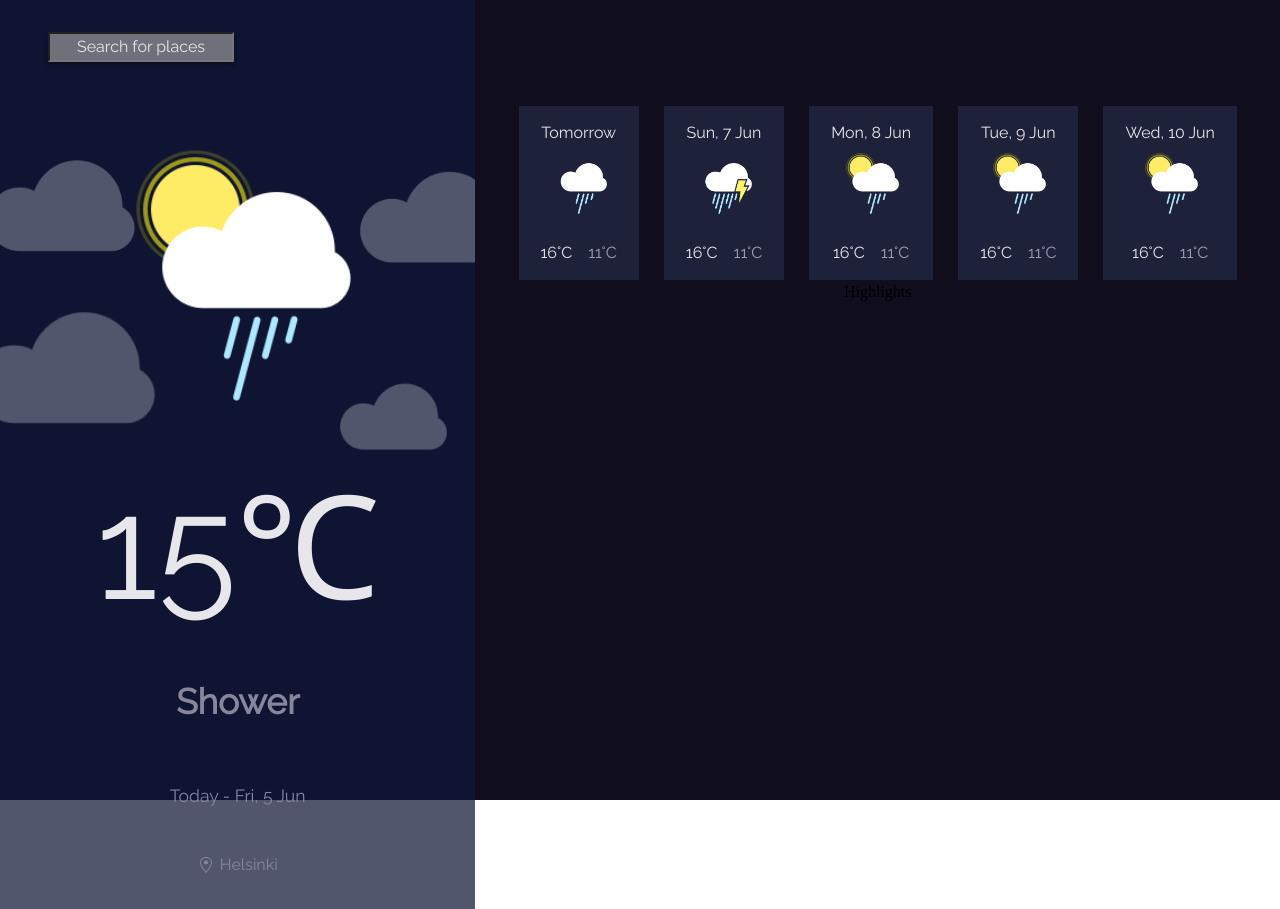
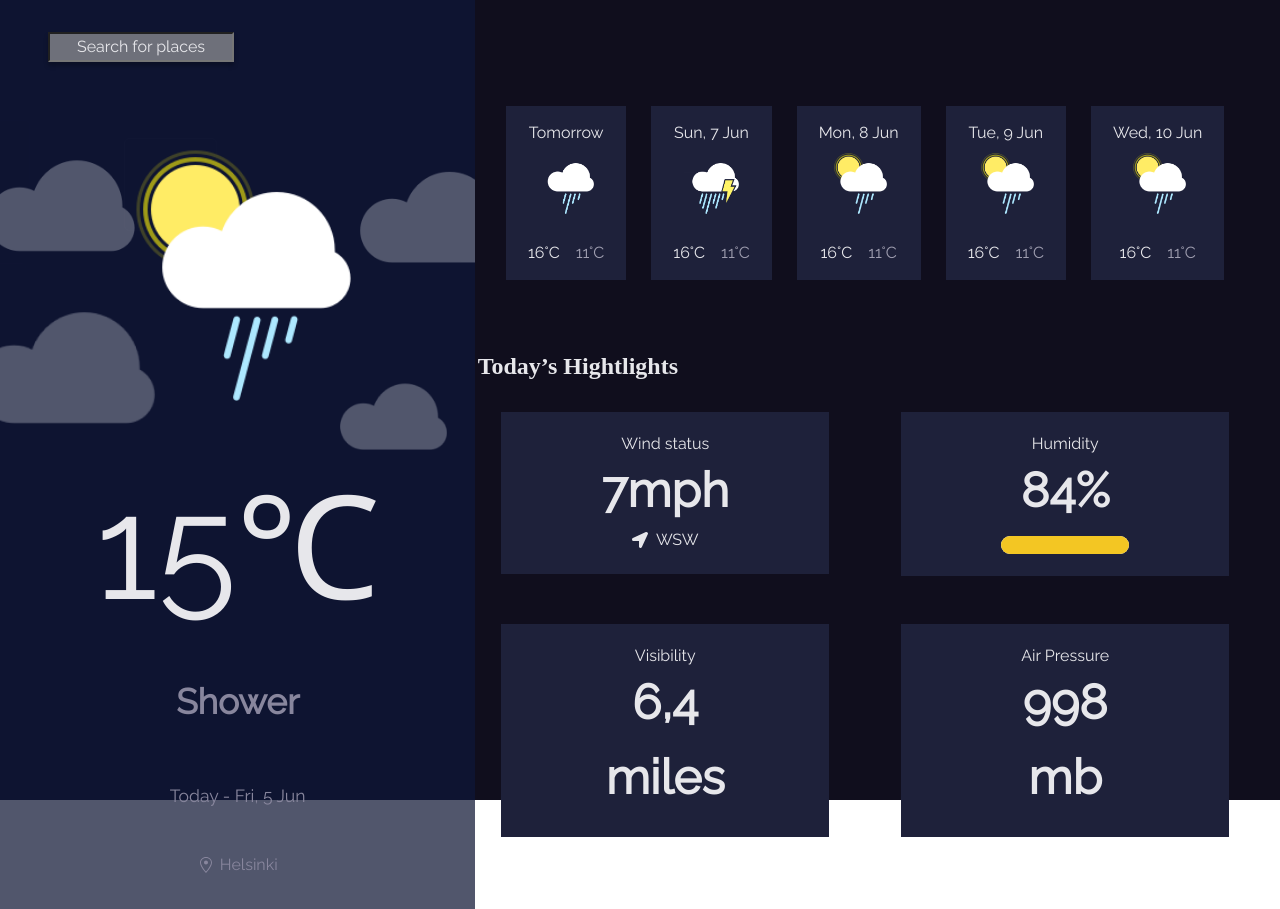
Before and after one commit to arslann/weather_app, a React (Create React App) app: page / in a window 1280 px wide. Built offline with nearby package versions, Linux system fonts and the light colour scheme.

Commit message:
add highlights container

```diff
--- a/src/App.css
+++ b/src/App.css
@@ -84,7 +84,7 @@ h6 {
   background-color: var(--color-bg);
 }
 
-@media only screen and (max-width: 768px) {
+@media only screen and (max-width: 950px) {
   .wa__sidebar-filter {
     padding: 24px 40px;
   }
@@ -108,12 +108,15 @@ h6 {
     flex-wrap: wrap;
   }
 
-  .wa__card:not(:last-child) {
+  .wa__nextdays .wa__card {
     margin-right: 16px;
+  }
+  .wa__card {
+    margin-top: 12px;
   }
 }
 
-@media only screen and (max-width: 600px) {
+@media only screen and (max-width: 690px) {
   .app {
     flex-direction: column;
   }
@@ -124,6 +127,9 @@ h6 {
 
   .wa__sidebar {
     width: 100%;
+  }
+  .wa__sidebar-filter {
+    padding: 24px 40px;
   }
 
   .wa__sidebar-container-weather p:first-child {
--- a/src/components/Card/Card.jsx
+++ b/src/components/Card/Card.jsx
@@ -1,8 +1,10 @@
 import React from 'react';
 import './card.css';
 
-function Card({ children }) {
-  return <div className="wa__card">{children}</div>;
+function Card({ children, className }) {
+  return (
+    <div className={`wa__card ${className ? className : ''}`}>{children}</div>
+  );
 }
 
 export default Card;
--- a/src/containers/highlights/Highlights.jsx
+++ b/src/containers/highlights/Highlights.jsx
@@ -1,8 +1,64 @@
 import React from 'react';
+import { Card } from '../../components';
 import './highlights.css';
+import { FaLocationArrow } from 'react-icons/fa';
 
 function Highlights() {
-  return <div>Highlights</div>;
+  const progressBar = () => {
+    return (
+      <div class="container">
+      <div class="progress2 progress-moved">
+        <div class="progress-bar2"></div>
+      </div>
+    </div>
+    );
+  };
+
+  return (
+    <div className="wa__highlights">
+      <div className="wa__highlights-text">Today’s Hightlights</div>
+      <div className="wa__highlights-container">
+        <Card className="wa__highlights-card">
+          <div className="wa__highlights-card-title">
+            <span>Wind status</span>
+          </div>
+          <div className="wa__highlights-card-text">
+            <span>7mph</span>
+          </div>
+
+          <div className="wa__highlights-wind">
+            <FaLocationArrow />
+            <span>WSW</span>
+          </div>
+        </Card>
+        <Card className="wa__highlights-card">
+          <div className="wa__highlights-card-title">
+            <span>Humidity</span>
+          </div>
+          <div className="wa__highlights-card-text">
+            <span>84%</span>
+          </div>
+          {progressBar()}
+        </Card>
+        <Card className="wa__highlights-card">
+          <div className="wa__highlights-card-title">
+            <span>Visibility</span>
+          </div>
+          <div className="wa__highlights-card-text">
+            <span>6,4 miles</span>
+          </div>
+        </Card>
+        <Card className="wa__highlights-card">
+          <div className="wa__highlights-card-title">
+            <span>Air Pressure</span>
+          </div>
+          <div className="wa__highlights-card-text">
+            <span>998 mb </span>
+          </div>
+        </Card>
+      </div>
+    </div>
+  );
 }
 
 export default Highlights;
--- a/src/containers/highlights/highlights.css
+++ b/src/containers/highlights/highlights.css
@@ -0,0 +1,96 @@
+.wa__highlights {
+  display: flex;
+  flex-direction: column;
+  margin: 0 auto;
+  margin-top: 72px;
+
+  max-width: 800px;
+}
+
+.wa__highlights-text {
+  color: var(--color-primary);
+  font-weight: 700;
+  font-size: 24px;
+  line-height: 28px;
+  text-align: left;
+  margin-bottom: 32px;
+}
+
+.wa__highlights-container {
+  display: flex;
+  justify-content: space-around;
+  flex-wrap: wrap;
+  margin: 0 auto;
+}
+
+.wa__highlights-card {
+  min-width: 328px;
+
+  padding: 22px 100px;
+  margin-bottom: 48px;
+  text-align: center;
+}
+
+.wa__highlights-card-title {
+  font-weight: 500;
+  font-size: 16px;
+  line-height: 19px;
+  /* identical to box height */
+
+  text-align: center;
+  font-family: var(--font-family);
+}
+
+.wa__highlights-card-text {
+  font-family: var(--font-family);
+  font-weight: 600;
+  font-size: 48px;
+  line-height: 75px;
+}
+
+.wa__highlights-wind {
+  display: flex;
+  align-items: center;
+  justify-content: center;
+  gap: 8px;
+}
+
+/* Progress bar */
+
+.container {
+  width: 100%;
+  text-align: center;
+  /* position: relative; */
+  margin: 0 auto;
+  margin-top: 8px;
+}
+
+.progress2 {
+  border-radius: 30px;
+  background-color: #fff;
+}
+
+.progress-bar2 {
+  height: 18px;
+  border-radius: 30px;
+  transition: 0.4s linear;
+  transition-property: width, background-color;
+}
+
+.progress-moved .progress-bar2 {
+  background-color: #f3c623;
+  /* animation: progress 5s infinite; */
+}
+
+@keyframes progress {
+  0% {
+    width: 0%;
+    background: #f9bcca;
+  }
+
+  100% {
+    width: 100%;
+    background: #f3c623;
+    box-shadow: 0 0 40px #f3c623;
+  }
+}
--- a/src/containers/nextdays/nextdays.css
+++ b/src/containers/nextdays/nextdays.css
@@ -39,6 +39,6 @@
   margin-top: 30px;
 }
 
-.wa__card:not(:last-child) {
+.wa__card {
   margin-right: 25px;
 }
```
